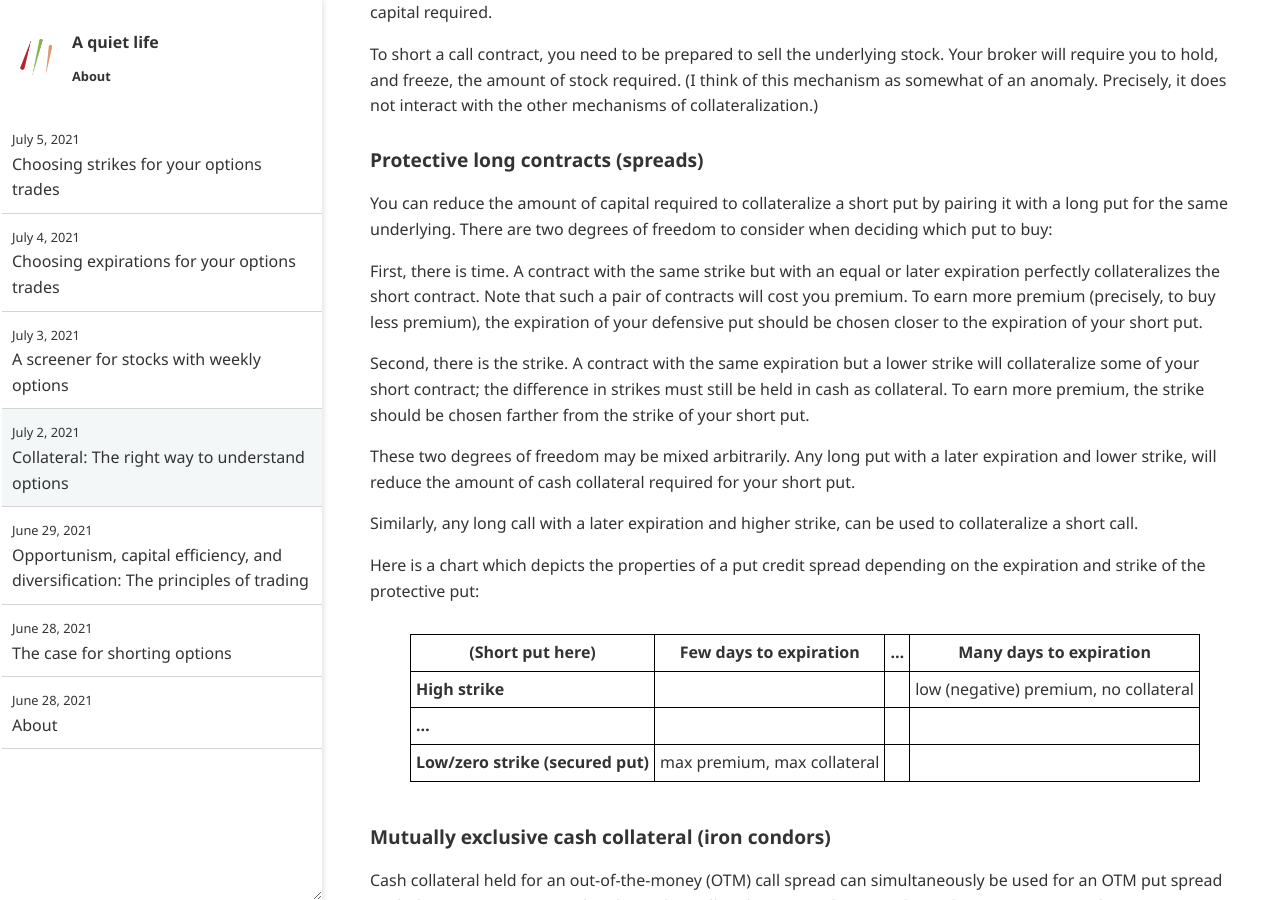
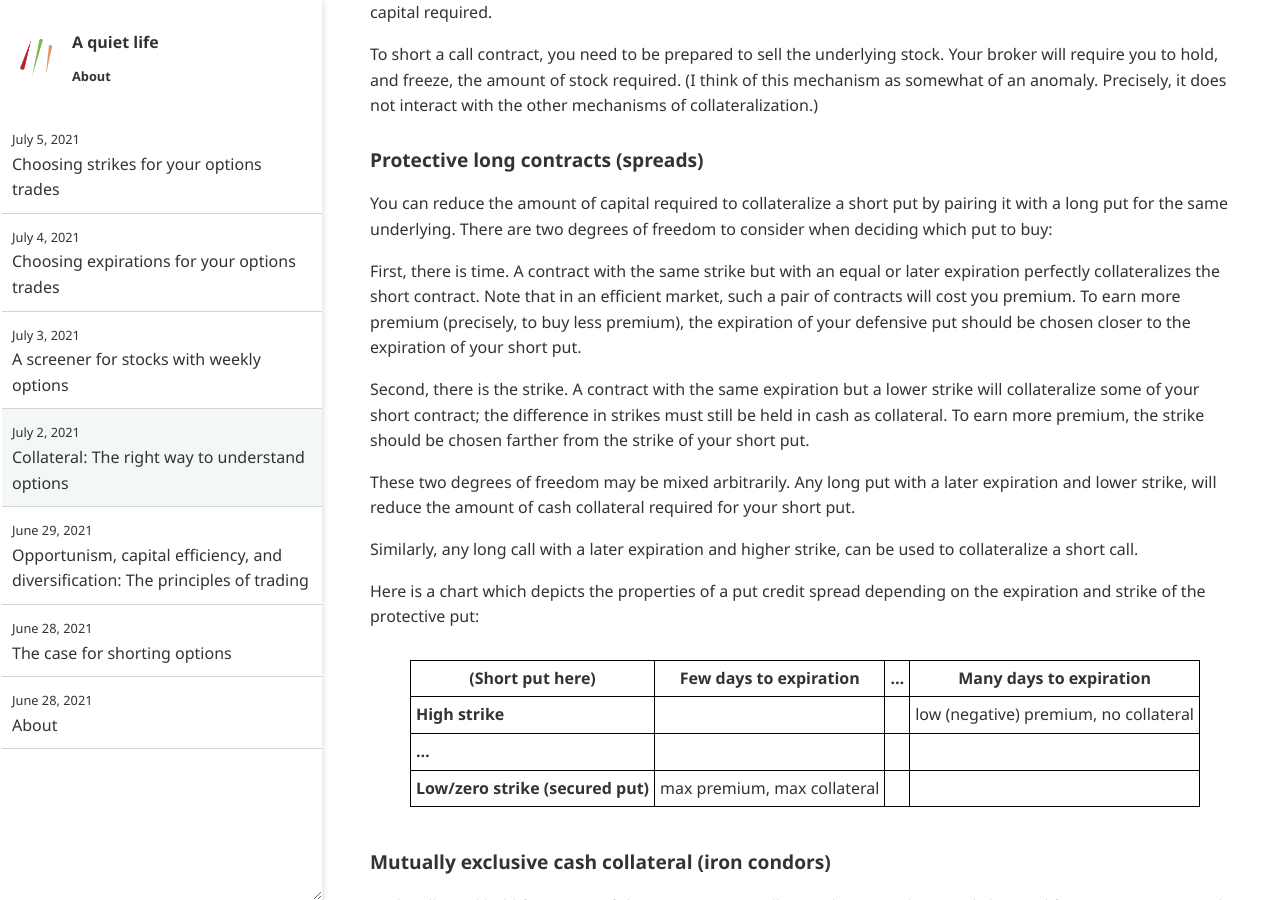
Before and after one commit to ansyblenetwork/aquietlife, a Jekyll site: the page built from _posts/2021-07-02-collateral.md, in a window 1280 px wide and 900 px high, scrolled down 934 px. Built offline with Jekyll 4.4.1, drawn with Linux system fonts in a browser that asks for light colours.

Commit message:
Update 2021-07-02-collateral.md

```diff
--- a/_posts/2021-07-02-collateral.md
+++ b/_posts/2021-07-02-collateral.md
@@ -36,7 +36,7 @@ To short a call contract, you need to be prepared to sell the underlying stock.
 
 You can reduce the amount of capital required to collateralize a short put by pairing it with a long put for the same underlying. There are two degrees of freedom to consider when deciding which put to buy:
 
-First, there is time. A contract with the same strike but with an equal or later expiration perfectly collateralizes the short contract. Note that such a pair of contracts will cost you premium. To earn more premium (precisely, to buy less premium), the expiration of your defensive put should be chosen closer to the expiration of your short put.
+First, there is time. A contract with the same strike but with an equal or later expiration perfectly collateralizes the short contract. Note that in an efficient market, such a pair of contracts will cost you premium. To earn more premium (precisely, to buy less premium), the expiration of your defensive put should be chosen closer to the expiration of your short put.
 
 Second, there is the strike. A contract with the same expiration but a lower strike will collateralize some of your short contract; the difference in strikes must still be held in cash as collateral. To earn more premium, the strike should be chosen farther from the strike of your short put.
 
```
